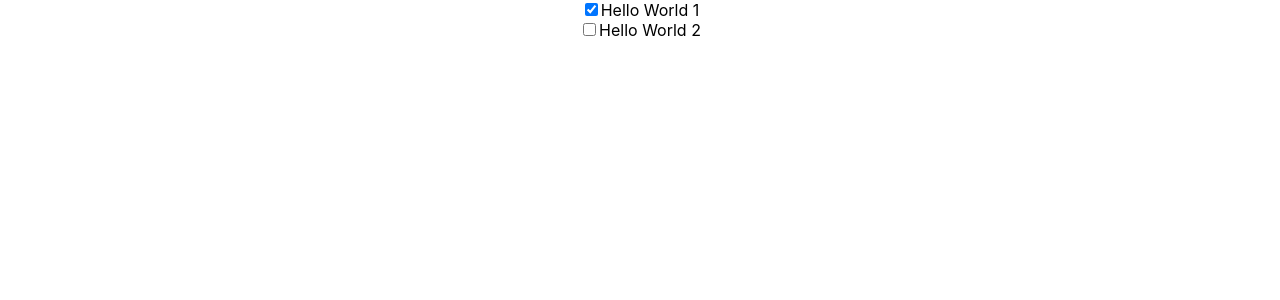
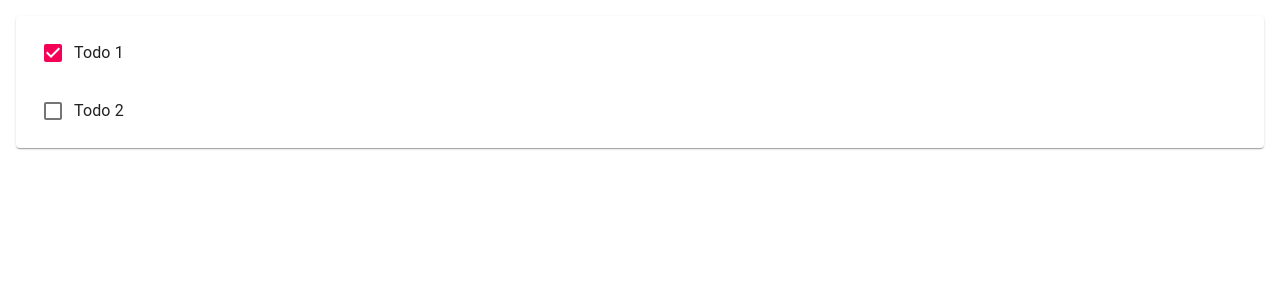
Before and after one commit to hyehye225/todo-front, a React (Create React App) app: page / in a window 1280 px wide. Shown: the top 300 px of the page. Built offline with nearby package versions, Linux system fonts and the light colour scheme.

Commit message:
9_2. React에서 리스트 렌더링하기

```diff
--- a/src/App.js
+++ b/src/App.js
@@ -8,15 +8,21 @@
     super(props);
     this.state = {
       items: [
-        { id: 0, title: "Hello World 1 ", done: true },
-        { id: 1, title: "Hello World 2 ", done: false },
+        { id: 0, title: "Todo 1 ", done: true },
+        { id: 1, title: "Todo 2 ", done: false },
       ],
     };
   }
   render() {
-    var todoItems = this.state.items.map((item, idx) => (
-      <Todo item={item} key={item.id} />
-    ));
+    var todoItems = this.state.items.length > 0 && (
+      <Paper style={{ margin: 16 }}>
+        <List>
+          {this.state.items.map((item, idx) => (
+            <Todo item={item} key={item.id} />
+          ))}
+        </List>
+      </Paper>
+    );
     return <div className="App">{todoItems}</div>;
   }
 }
--- a/src/Todo.js
+++ b/src/Todo.js
@@ -1,21 +1,27 @@
 import React from "react";
-
+import { ListItem, ListItemText, InputBase, Checkbox } from "@material-ui/core";
 class Todo extends React.Component {
   constructor(props) {
     super(props);
     this.state = { item: props.item };
   }
   render() {
+    const item = this.state.item;
     return (
-      <div className="Todo">
-        <input
-          type="checkbox"
-          id={this.state.item.id}
-          name={this.state.item.id}
-          checked={this.state.item.done}
-        />
-        <label for={this.state.item.id}>{this.state.item.title}</label>
-      </div>
+      <ListItem>
+        <Checkbox checked={item.done} />
+        <ListItemText>
+          <InputBase
+            inputProps={{ "aria-label": "naked" }}
+            type="text"
+            id={item.id}
+            name={item.id}
+            value={item.title}
+            multiline={true}
+            fullWidth={true}
+          />
+        </ListItemText>
+      </ListItem>
     );
   }
 }
```
